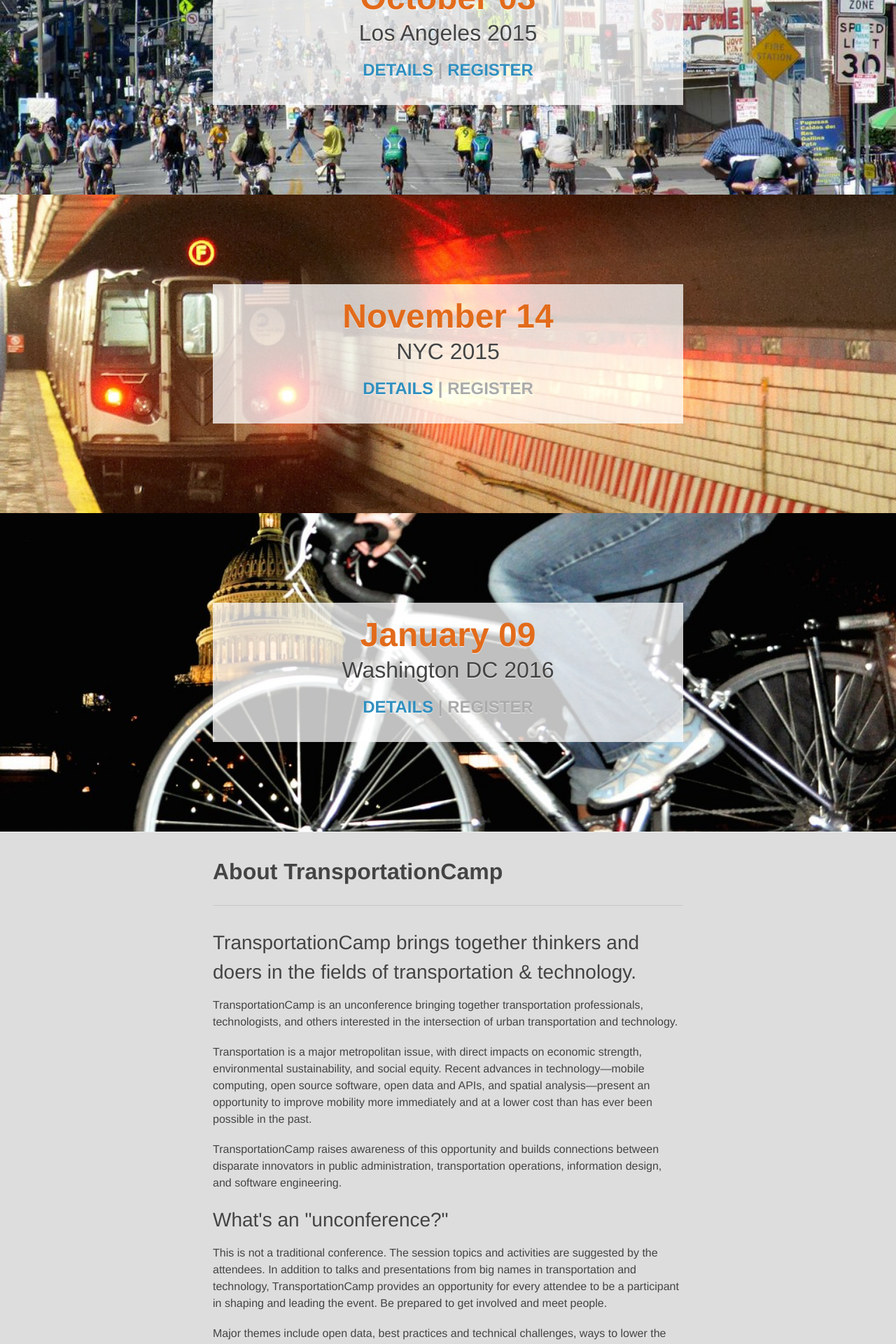
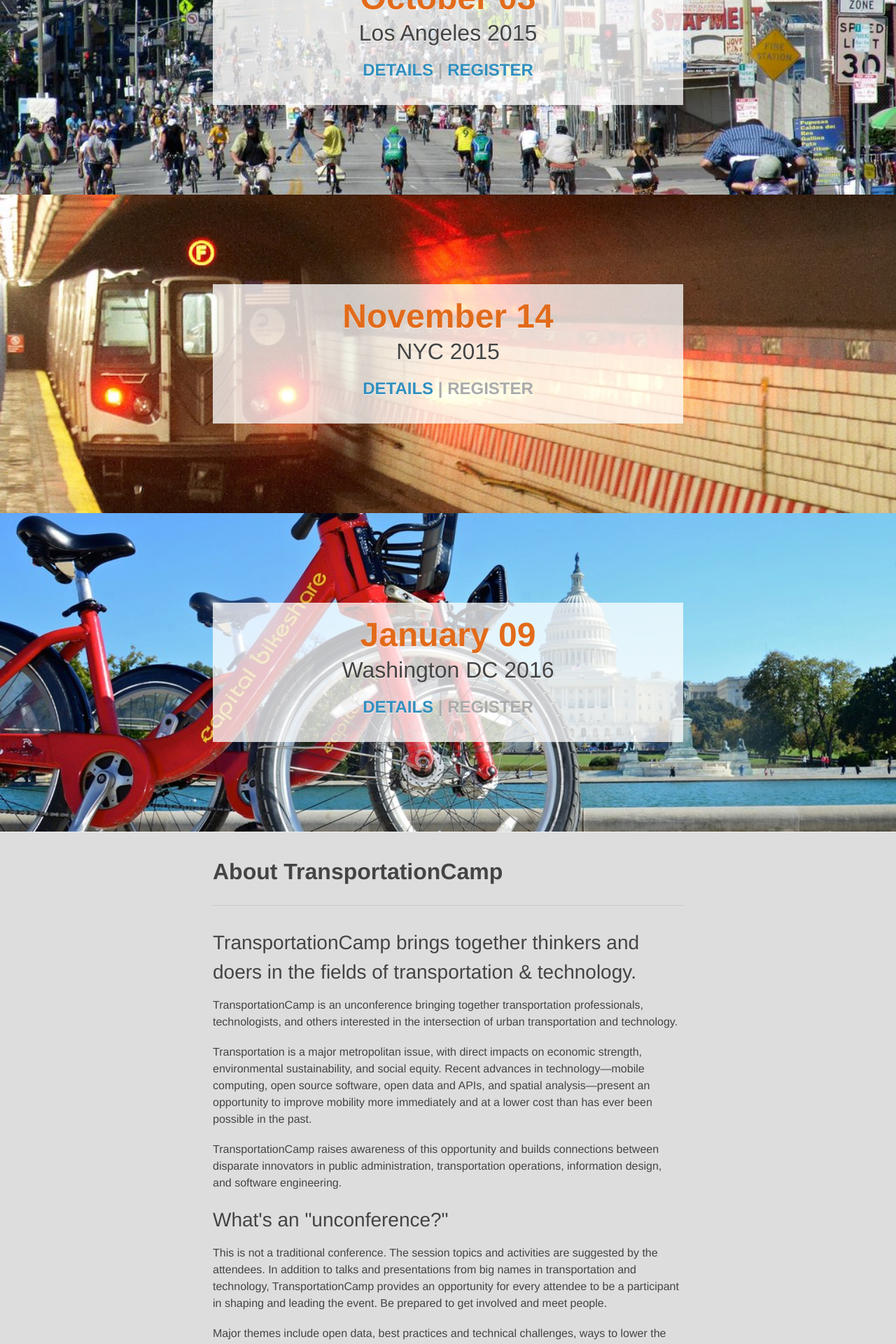
Before and after one commit to transpocamp/transportationcamp.org, a Jekyll site: the page built from index.html, in a window 1280 px wide. Shown: the part 417-2337 px from the top of the page at 70% size. Built offline with Jekyll 4.4.1, drawn with Linux system fonts in a browser that asks for light colours; nearby versions of some CDN libraries; Markdown is read by kramdown in place of the engine named in the settings.

Commit message:
new image for dc

```diff
--- a/_data/events.yml
+++ b/_data/events.yml
@@ -82,4 +82,4 @@
 - title: Washington DC 2016
   date: 2016-01-09 23:59:59
   url: /events/dc-2016
-  background_img: dc-2015-c.jpg
+  background_img: dc-2015-d.jpg
```
